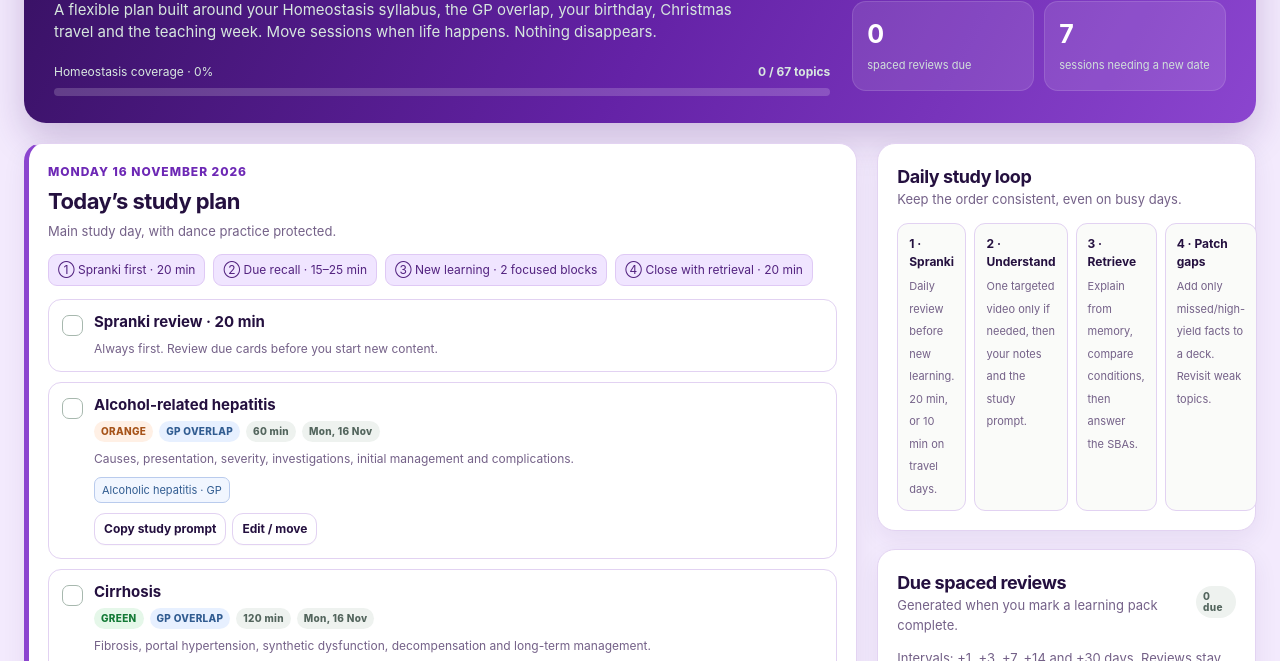
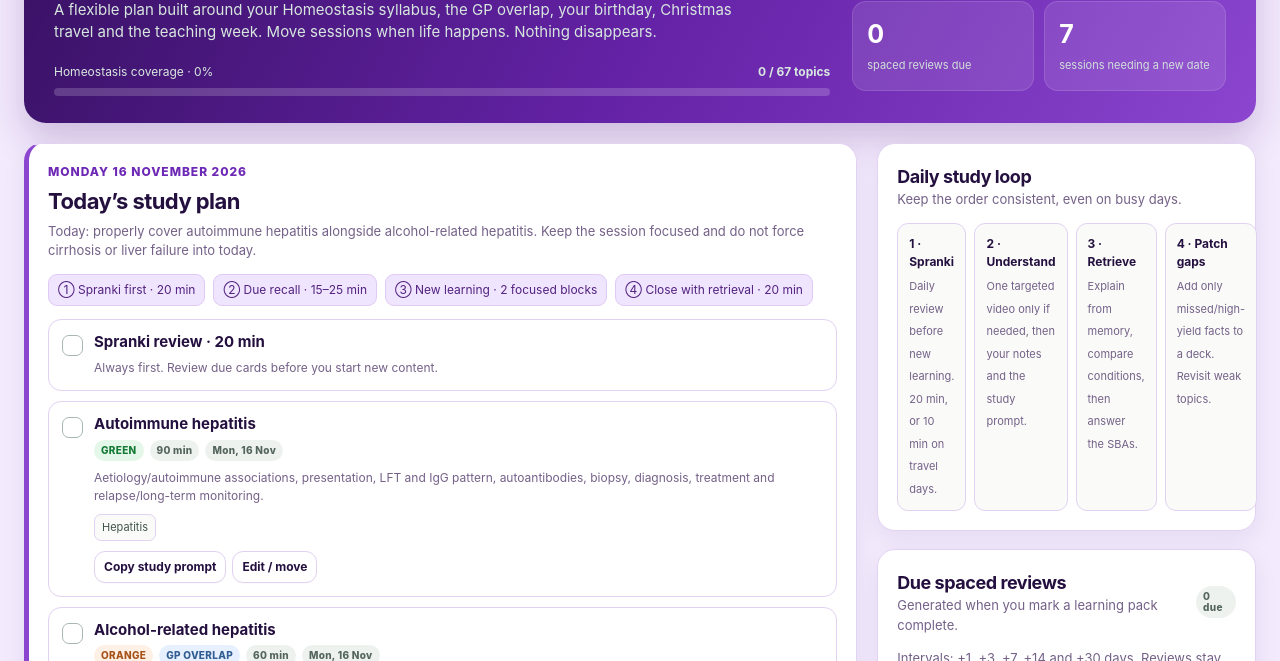
Before and after one commit to email2akshita-jpg/january-study-planner, a plain HTML site: page index.html in a window 1280 px wide. Shown: the part 270-931 px from the top of the page. Drawn offline with Linux system fonts and the light colour scheme.

Commit message:
Update hepatitis plan and reschedule cirrhosis and liver failure

```diff
--- a/index.html
+++ b/index.html
@@ -192,16 +192,16 @@ const HOME = [
  {date:'2026-11-14',title:'Reflux & hernias',desc:'A useful anatomy and symptom-pattern comparison.',tasks:[
   {id:'h04',title:'GORD and abdominal/hiatus hernias',kind:'home',minutes:125,topics:[['Gastro-oesophageal reflux disease','green',true],['Hernias','green',false],['Hiatus hernia','red',true],['Barrett oesophagus','orange',true]],note:'Barrett oesophagus is the additional GP detail. Distinguish uncomplicated reflux from alarm features and complications.'}]},
  {date:'2026-11-15',title:'Viral hepatitis & research application',desc:'Study with your boyfriend. Finish viral hepatitis, start the research application and protect time with family.',tasks:[{id:'rev-hep-viral-1115',title:'Finish viral hepatitis (A, B and C)',kind:'home',minutes:120,topics:[['Hepatitis','green',false]],note:'Finish Hepatitis C and consolidate viral hepatitis patterns, investigations, complications and management.'},{id:'research-start-1115',title:'Research project application: get started',kind:'custom',minutes:35,topics:[],note:'Find the deadline, eligibility criteria, application form and required documents. Make a checklist and save relevant links.'}]},
- {date:'2026-11-16',title:'Alcohol-related & chronic liver disease',desc:'Main study day, with dance practice protected.',tasks:[{id:'h-alcohol-1116',title:'Alcohol-related hepatitis',kind:'home',minutes:60,topics:[['Alcoholic hepatitis','orange',true]],note:'Causes, presentation, severity, investigations, initial management and complications.'},{id:'h-cirrhosis-1116',title:'Cirrhosis',kind:'home',minutes:120,topics:[['Cirrhosis','green',true]],note:'Fibrosis, portal hypertension, synthetic dysfunction, decompensation and long-term management.'},{id:'dance-1116',title:'Dance practice',kind:'custom',minutes:30,topics:[],note:'Short defined practice session.'}]},
+ {date:'2026-11-16',title:'Autoimmune & alcohol-related hepatitis',desc:'Today: properly cover autoimmune hepatitis alongside alcohol-related hepatitis. Keep the session focused and do not force cirrhosis or liver failure into today.',tasks:[{id:'h-ai-hepatitis-1116',title:'Autoimmune hepatitis',kind:'home',minutes:90,topics:[['Hepatitis','green',false]],note:'Aetiology/autoimmune associations, presentation, LFT and IgG pattern, autoantibodies, biopsy, diagnosis, treatment and relapse/long-term monitoring.'},{id:'h-alcohol-1116',title:'Alcohol-related hepatitis',kind:'home',minutes:60,topics:[['Alcoholic hepatitis','orange',true]],note:'Causes, presentation, severity, investigations, initial management and complications.'},{id:'dance-1116',title:'Dance practice',kind:'custom',minutes:30,topics:[],note:'Short defined practice session.'}]},
  {date:'2026-11-17',title:'Placement: short GI session',desc:'Spranki first, then one short block only.',tasks:[{id:'h-constipation-1117',title:'Constipation',kind:'home',minutes:45,topics:[['Constipation','orange',true]],note:'Causes, red flags, assessment and first-line management.'}]},
  {date:'2026-11-18',title:'Placement: upper GI',desc:'One short focused block.',tasks:[{id:'h-pud-1118',title:'Peptic ulcer disease and gastritis',kind:'home',minutes:60,topics:[['Peptic ulcer disease and gastritis','orange',true]],note:'H. pylori and NSAIDs, alarm features, testing, eradication and complications.'}]},
  {date:'2026-11-19',title:'Placement: anorectal conditions',desc:'Short recognition session.',tasks:[{id:'h-anorectal-1119',title:'Anal fissure, haemorrhoids and hiatus hernia',kind:'home',minutes:40,topics:[['Anal fissure','red',true],['Haemorrhoids','red',true],['Hiatus hernia','red',true]],note:'Typical presentations, initial management and red flags.'}]},
  {date:'2026-11-20',title:'Placement + volleyball / recovery',desc:'Spranki only if possible. No compulsory new learning.',tasks:[]},
- {date:'2026-11-21',title:'Liver completion & inflammatory bowel disease',desc:'Main study day: two substantial blocks with a proper break.',tasks:[{id:'h-ascites-1121',title:'Ascites',kind:'home',minutes:120,topics:[['Ascites','green',false]],note:'Causes, SAAG, diagnostic paracentesis, SBP and management.'},{id:'h-liver-failure-1121',title:'Liver failure',kind:'home',minutes:120,topics:[['Liver failure','green',false]],note:'Acute vs chronic failure, synthetic function, encephalopathy and urgent referral.'},{id:'h-ibd-1121',title:'Inflammatory bowel disease',kind:'home',minutes:120,topics:[['Inflammatory bowel disease','green',true]],note:'Crohn vs UC, extra-intestinal features, investigations, treatment and complications.'}]},
- {date:'2026-11-22',title:'Coeliac disease & bowel patterns',desc:'Main study day. Use concise comparison tables.',tasks:[{id:'h-coeliac-1122',title:'Coeliac disease',kind:'home',minutes:60,topics:[['Coeliac disease','orange',true]],note:'Serology, biopsy, gluten-free diet and follow-up.'},{id:'h-ibs-diverticular-1122',title:'IBS and diverticular disease',kind:'home',minutes:100,topics:[['Irritable bowel syndrome','orange',true],['Diverticular disease','orange',true]],note:'Differentiate functional symptoms from diverticulitis and malignancy red flags.'}]},
- {date:'2026-11-23',title:'Bowel disease & acute presentations',desc:'Main learning day. Prioritise clinical patterns and escalation.',tasks:[{id:'h-appendicitis-1123',title:'Appendicitis',kind:'home',minutes:60,topics:[['Appendicitis','orange',true]],note:'Typical/atypical presentation, investigations and management.'},{id:'h-malabsorption-b12-1123',title:'Malabsorption and B12/folate deficiency',kind:'home',minutes:75,topics:[['Malabsorption','red',false],['Vitamin B12 and/or folate deficiency','orange',true]],note:'Causes, investigation patterns, neurological features and replacement.'},{id:'h-infective-1123',title:'Infectious colitis',kind:'home',minutes:30,topics:[['Infectious colitis','red',true]],note:'Recognition, stool testing, red flags and escalation.'}]},
+ {date:'2026-11-21',title:'Chronic liver disease',desc:'Main study day: finish the chronic liver disease pair without stacking another major system.',tasks:[{id:'h-ascites-1121',title:'Ascites',kind:'home',minutes:120,topics:[['Ascites','green',false]],note:'Causes, SAAG, diagnostic paracentesis, SBP and management.'},{id:'h-cirrhosis-1121',title:'Cirrhosis',kind:'home',minutes:120,topics:[['Cirrhosis','green',true]],note:'Fibrosis, portal hypertension, synthetic dysfunction, decompensation and long-term management.'}]},
+ {date:'2026-11-22',title:'Inflammatory bowel disease & coeliac disease',desc:'Main study day: cover the major inflammatory bowel topic, then a shorter coeliac block.',tasks:[{id:'h-ibd-1122',title:'Inflammatory bowel disease',kind:'home',minutes:120,topics:[['Inflammatory bowel disease','green',true]],note:'Crohn vs UC, extra-intestinal features, investigations, treatment and complications.'},{id:'h-coeliac-1122',title:'Coeliac disease',kind:'home',minutes:60,topics:[['Coeliac disease','orange',true]],note:'Serology, biopsy, gluten-free diet and follow-up.'}]},
+ {date:'2026-11-23',title:'Liver failure & acute bowel presentation',desc:'Main learning day: finish liver failure, then one focused bowel block.',tasks:[{id:'h-liver-failure-1123',title:'Liver failure',kind:'home',minutes:120,topics:[['Liver failure','green',false]],note:'Acute vs chronic failure, synthetic function, encephalopathy and urgent referral.'},{id:'h-appendicitis-1123',title:'Appendicitis',kind:'home',minutes:60,topics:[['Appendicitis','orange',true]],note:'Typical/atypical presentation, investigations and management.'}]},
  {date:'2026-11-24',title:'Placement: GI emergencies I',desc:'Short emergency-pattern session.',tasks:[{id:'h-gi-emergency-1124',title:'Cholangitis and intestinal obstruction',kind:'home',minutes:40,topics:[['Acute cholangitis','red',false],['Intestinal obstruction and ileus','red',false]],note:'Time-critical presentations, initial stabilisation, imaging and escalation.'}]},
- {date:'2026-11-25',title:'Placement: GI emergencies II',desc:'One concise recognition session.',tasks:[{id:'h-gi-emergency2-1125',title:'Peritonitis, perforation and intestinal ischaemia',kind:'home',minutes:40,topics:[['Peritonitis','red',false],['Gastrointestinal perforation','red',false],['Intestinal ischaemia','red',false]],note:'Peritonism, sepsis, urgent imaging and surgical escalation.'}]},
+ {date:'2026-11-25',title:'Placement: bowel completion & GI emergencies II',desc:'Keep the new learning short on placement.',tasks:[{id:'h-malabsorption-b12-1125',title:'Malabsorption and B12/folate deficiency',kind:'home',minutes:75,topics:[['Malabsorption','red',false],['Vitamin B12 and/or folate deficiency','orange',true]],note:'Causes, investigation patterns, neurological features and replacement.'},{id:'h-infective-1125',title:'Infectious colitis',kind:'home',minutes:30,topics:[['Infectious colitis','red',true]],note:'Recognition, stool testing, red flags and escalation.'},{id:'h-gi-emergency2-1125',title:'Peritonitis, perforation and intestinal ischaemia',kind:'home',minutes:40,topics:[['Peritonitis','red',false],['Gastrointestinal perforation','red',false],['Intestinal ischaemia','red',false]],note:'Peritonism, sepsis, urgent imaging and surgical escalation.'}]},
  {date:'2026-11-26',title:'Placement: post-surgical care',desc:'One practical short session.',tasks:[{id:'h-postop-1126',title:'Post-surgical care and complications',kind:'home',minutes:45,topics:[['Post-surgical care and complications','red',false]],note:'Post-operative deterioration, wound complications, VTE, ileus and escalation.'}]},
  {date:'2026-11-27',title:'Placement + volleyball',desc:'Spranki only. Protect the evening for volleyball and recovery.',tasks:[]},
  {date:'2026-11-28',title:'Finish GI & start renal',desc:'Main study day.',tasks:[{id:'h-gi-finish-1128',title:'Hyposplenism and perianal abscess/fistula',kind:'home',minutes:60,topics:[['Hyposplenism/splenectomy','red',false],['Perianal abscesses and fistulae','red',false]],note:'Splenectomy vaccination/infection prevention; distinguish abscess from fistula and know referral.'},{id:'h-aki-1128',title:'Acute kidney injury',kind:'home',minutes:120,topics:[['Acute kidney injury','green',true]],note:'Pre/intrinsic/post-renal causes, staging, investigations, fluid assessment and escalation.'}]},
```
